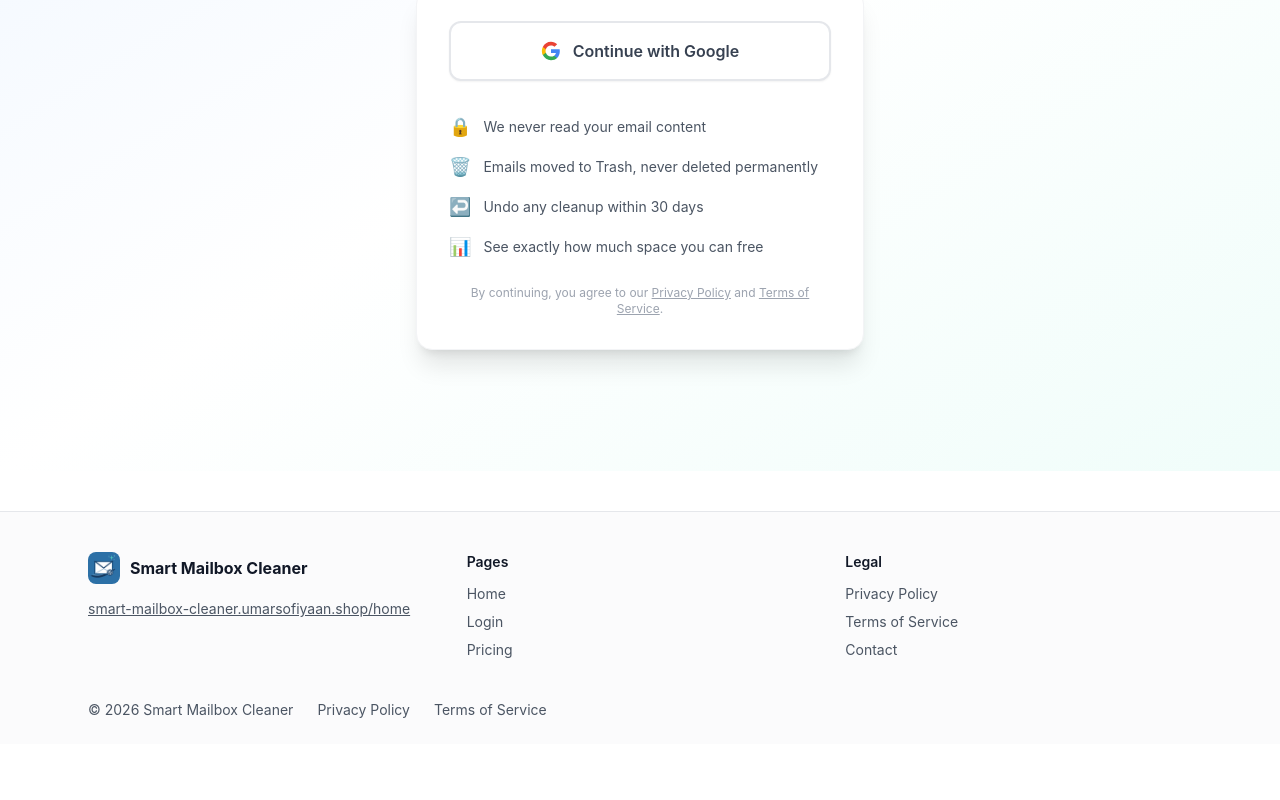
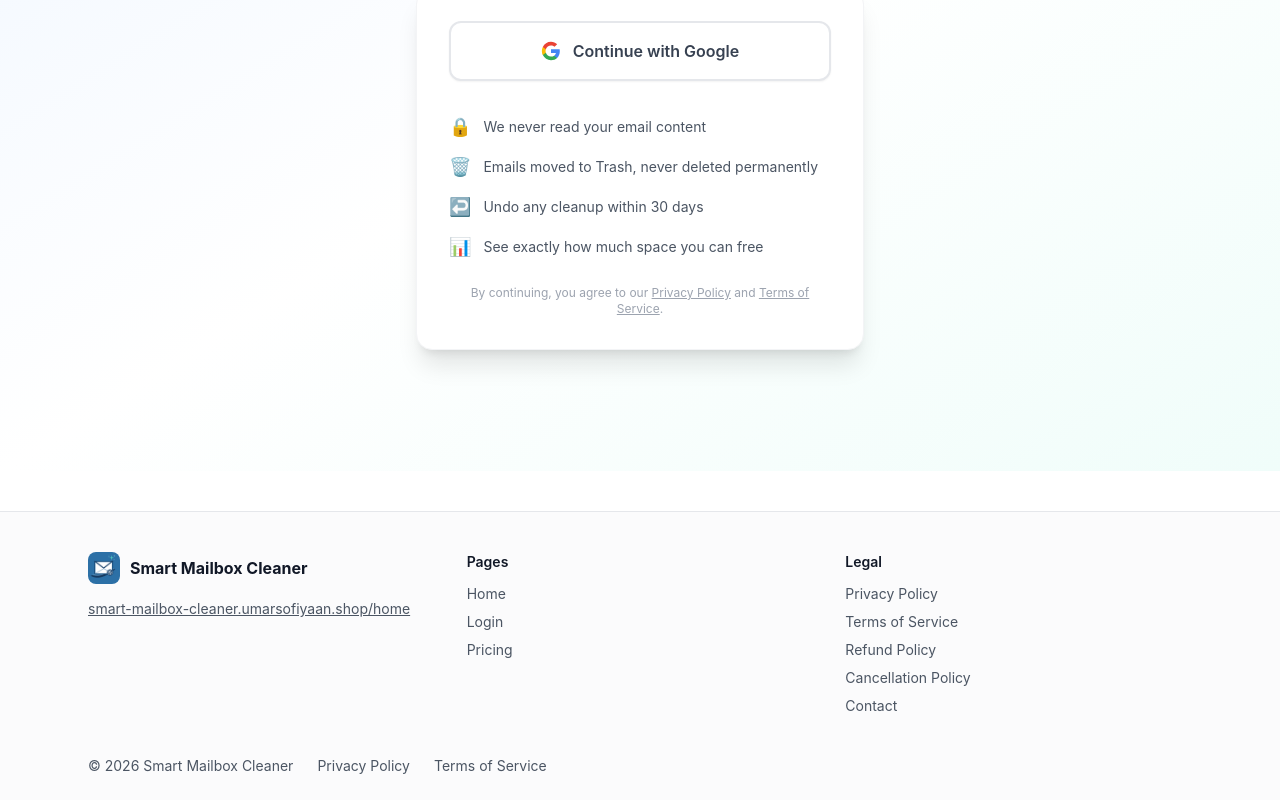
Before and after one commit to umarsofiyaan/smart-mailbox-cleaner-enterprise, a React (Vite) app in the folder frontend/: page /login in a window 1280 px wide. Shown: the part 329-1129 px from the top of the page. Before the commit the page ends 1073 px from the top, so only its background shows below. Built offline with nearby package versions, Linux system fonts and the light colour scheme; no server answers.

Commit message:
Add refund and cancellation policy links to footer

```diff
--- a/frontend/src/components/SiteFooter.jsx
+++ b/frontend/src/components/SiteFooter.jsx
@@ -31,6 +31,8 @@ export default function SiteFooter() {
           <ul className="space-y-2 text-sm text-gray-600">
             <li><Link to="/privacy-policy" className="hover:text-gray-900">Privacy Policy</Link></li>
             <li><Link to="/terms-of-service" className="hover:text-gray-900">Terms of Service</Link></li>
+            <li><Link to="/refund-policy" className="hover:text-gray-900">Refund Policy</Link></li>
+            <li><Link to="/cancellation-policy" className="hover:text-gray-900">Cancellation Policy</Link></li>
             <li><a href="mailto:support@umarsofiyaan.shop" className="hover:text-gray-900">Contact</a></li>
           </ul>
         </div>
```
